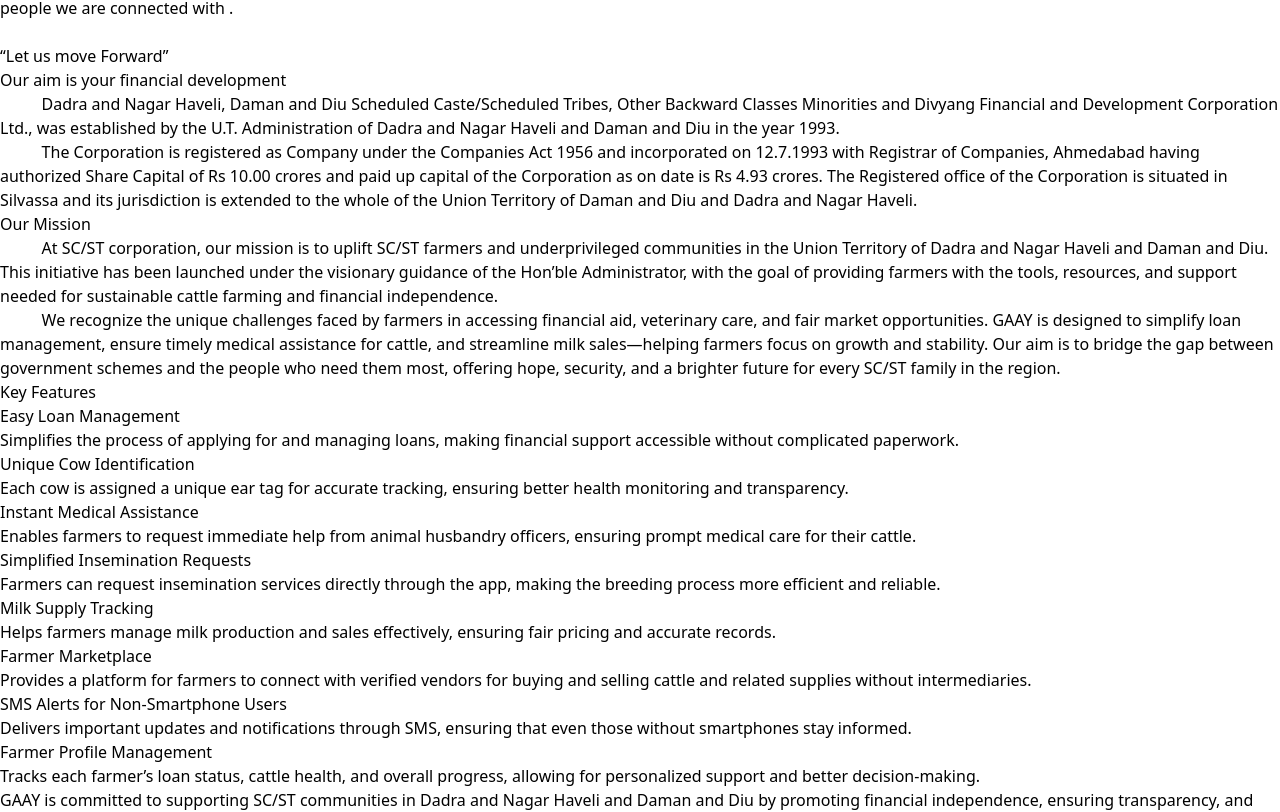
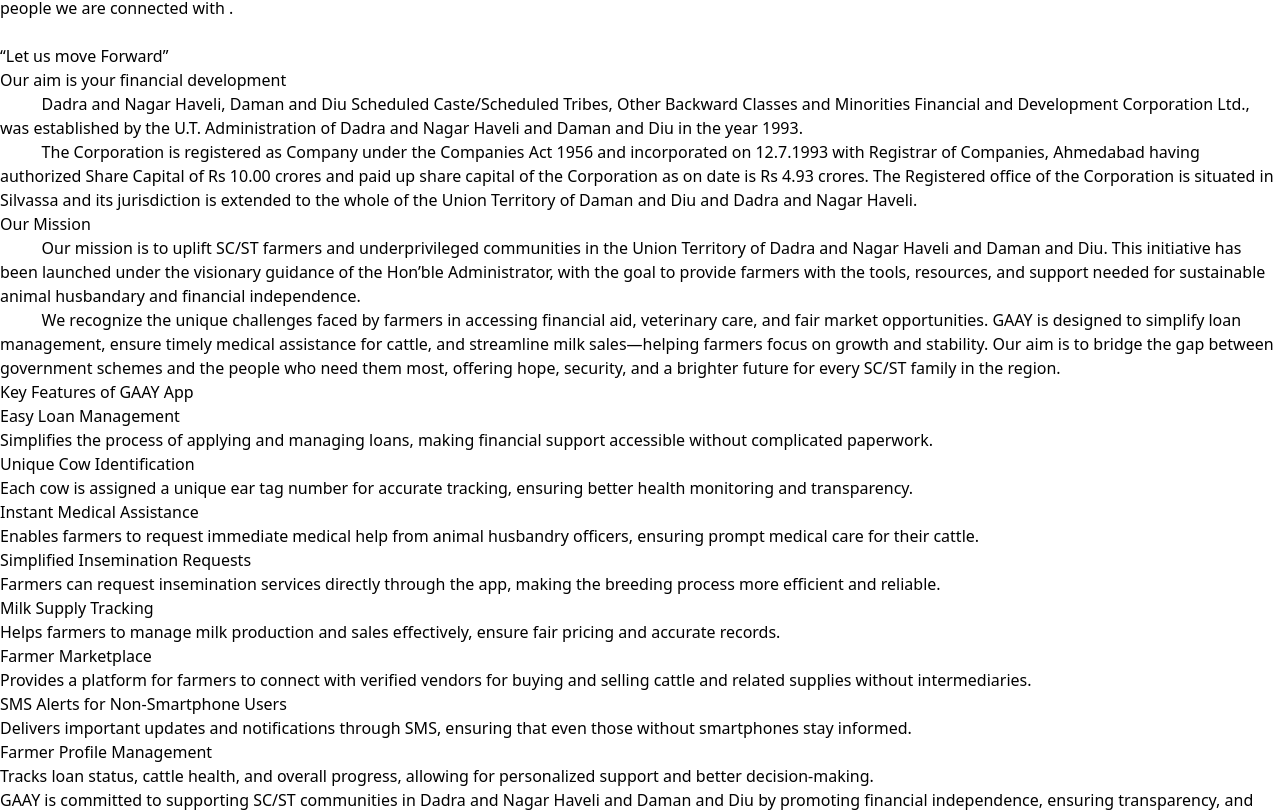
Before and after one commit to analog-sombra/gaay_web, a Next.js app: page / in a window 1280 px wide. Shown: the part 934-1746 px from the top of the page. Built offline with nearby package versions, Linux system fonts and the light colour scheme.

Commit message:
build: text update

```diff
--- a/src/components/home/about.tsx
+++ b/src/components/home/about.tsx
@@ -5,13 +5,13 @@
     <section id="about" className="p-4 md:p-0 md:w-4/6 mx-auto mt-6">
       <div className="container mx-auto">
         <div className="bg-[#f8f8ff] p-3 rounded-md">
-          <h2 className="text-3xl font-medium text-center">Key Features</h2>
+          <h2 className="text-3xl font-medium text-center">Key Features of GAAY App</h2>
           <div className="h-[1px] w-full bg-gray-400 my-3"></div>
           <p className="text-lg font-semibold leading-5">
             Easy Loan Management
           </p>
           <p className="text-sm leading-4">
-            Simplifies the process of applying for and managing loans, making
+            Simplifies the process of applying and managing loans, making
             financial support accessible without complicated paperwork.
           </p>
 
@@ -19,7 +19,7 @@
             Unique Cow Identification
           </p>
           <p className="text-sm leading-4">
-            Each cow is assigned a unique ear tag for accurate tracking,
+            Each cow is assigned a unique ear tag number for accurate tracking,
             ensuring better health monitoring and transparency.
           </p>
 
@@ -27,7 +27,7 @@
             Instant Medical Assistance
           </p>
           <p className="text-sm leading-4">
-            Enables farmers to request immediate help from animal husbandry
+            Enables farmers to request immediate medical help from animal husbandry
             officers, ensuring prompt medical care for their cattle.
           </p>
 
@@ -43,7 +43,7 @@
             Milk Supply Tracking
           </p>
           <p className="text-sm leading-4">
-            Helps farmers manage milk production and sales effectively, ensuring
+            Helps farmers to manage milk production and sales effectively, ensure
             fair pricing and accurate records.
           </p>
 
@@ -68,7 +68,7 @@
             Farmer Profile Management
           </p>
           <p className="text-sm leading-4">
-            Tracks each farmer’s loan status, cattle health, and overall
+            Tracks loan status, cattle health, and overall
             progress, allowing for personalized support and better
             decision-making.
           </p>
@@ -90,7 +90,7 @@
           <Image src="/13.jpg" alt="About" fill={true} />
         </div>
         <div className="relative w-full md:col-span-4 h-80">
-          <Image src="/4.jpg" alt="About" fill={true} />
+          <Image src="/20.jpg" alt="About" fill={true} />
         </div>
         <div className="relative w-full md:col-span-4 h-80">
           <Image src="/11.jpg" alt="About" fill={true} />
--- a/src/components/home/footer.tsx
+++ b/src/components/home/footer.tsx
@@ -41,7 +41,7 @@
             <h3 className="text-lg font-semibold mb-4">Address</h3>
             <div>
               DNH DD SC/ST CORPORATION <br />
-              2ND FLOOR, B-WING, DISTRIICT COLLECTORATE, SILVASSA
+              2ND FLOOR, B-WING, DISTRICT COLLECTORATE, SILVASSA
               <br />
               DNH & DD.
             </div>
--- a/src/components/home/info.tsx
+++ b/src/components/home/info.tsx
@@ -10,14 +10,15 @@
         <p className="text-sm">
           &nbsp; &nbsp; &nbsp; &nbsp; &nbsp; Dadra and Nagar Haveli, Daman and
           Diu Scheduled Caste/Scheduled Tribes, Other Backward Classes
-          Minorities and Divyang Financial and Development Corporation Ltd.,
-          was established by the U.T. Administration of Dadra and Nagar Haveli and Daman and Diu in the year 1993.
+          and Minorities Financial and Development Corporation Ltd., was
+          established by the U.T. Administration of Dadra and Nagar Haveli and
+          Daman and Diu in the year 1993.
         </p>
         <p className="text-sm mt-2">
           &nbsp; &nbsp; &nbsp; &nbsp; &nbsp; The Corporation is registered as
           Company under the Companies Act 1956 and incorporated on 12.7.1993
           with Registrar of Companies, Ahmedabad having authorized Share Capital
-          of Rs 10.00 crores and paid up capital of the Corporation as on date
+          of Rs 10.00 crores and paid up share capital of the Corporation as on date
           is Rs 4.93 crores. The Registered office of the Corporation is
           situated in Silvassa and its jurisdiction is extended to the whole of
           the Union Territory of Daman and Diu and Dadra and Nagar Haveli.
@@ -28,14 +29,15 @@
         <div className="h-[1px] w-full bg-gray-400 my-3"></div>
 
         <p className="text-sm">
-          &nbsp; &nbsp; &nbsp; &nbsp; &nbsp; At SC/ST corporation, our mission
-          is to uplift SC/ST farmers and underprivileged communities in the
-          Union Territory of Dadra and Nagar Haveli and Daman and Diu. This
-          initiative has been launched under the visionary guidance of the
-          Hon’ble Administrator, with the goal of providing farmers with the
-          tools, resources, and support needed for sustainable cattle farming
-          and financial independence.
+          &nbsp; &nbsp; &nbsp; &nbsp; &nbsp; Our mission is to uplift SC/ST
+          farmers and underprivileged communities in the Union Territory of
+          Dadra and Nagar Haveli and Daman and Diu. This initiative has been
+          launched under the visionary guidance of the Hon’ble Administrator,
+          with the goal to provide farmers with the tools, resources, and
+          support needed for sustainable animal husbandary and financial
+          independence.
         </p>
+
         <p className="text-sm mt-2">
           &nbsp; &nbsp; &nbsp; &nbsp; &nbsp; We recognize the unique challenges
           faced by farmers in accessing financial aid, veterinary care, and fair
```
Also changed, not shown: public/20.jpg (added).
